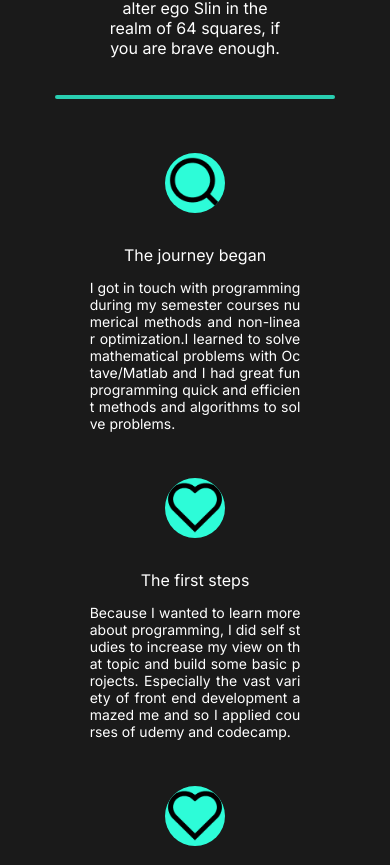
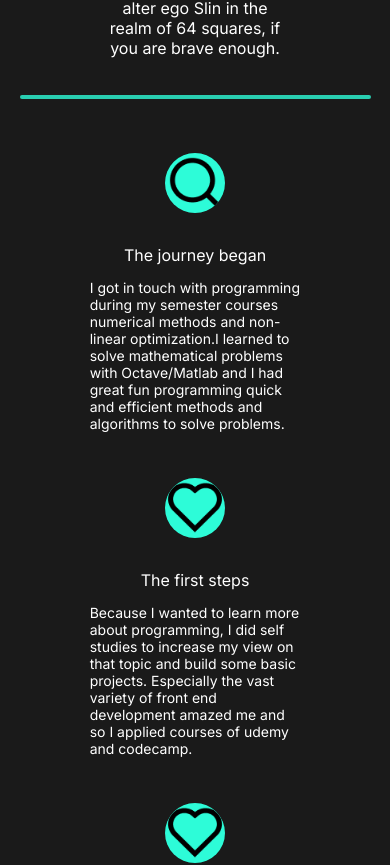
Before and after one commit to nilsSpi/myPage, an Angular app: page / in a window 390 px wide. Shown: the part 3826-4691 px from the top of the page. Built offline with nearby package versions, Linux system fonts and the light colour scheme; a web font is replaced by a local one.

Commit message:
reworked steps @aboutMeComponent

```diff
--- a/src/app/about-me/about-me.component.scss
+++ b/src/app/about-me/about-me.component.scss
@@ -64,7 +64,7 @@ $color-black: #000000;
             margin-bottom: 5%;
 
             .bar{
-            width: 80%;
+            width: 100%;
             height: 4px;
             background-color: rgba($color-secondary,0.8);
             border-radius: 8px;
@@ -76,12 +76,12 @@ $color-black: #000000;
         .stepsContainer{
             display: flex;
             justify-content:space-around;
+            margin-bottom: 5%;
 
 
             .step{
                 display: flex;
                 flex-direction: column;
-                justify-content:center;
                 align-items:center;
                 max-width:20%;
 
@@ -98,9 +98,6 @@ $color-black: #000000;
                 }
                 p{
                     color:white;
-                    height: 180px;
-                    text-align: justify !important;
-                    word-break: break-all !important;
                 }
             }
         }
@@ -111,7 +108,6 @@ $color-black: #000000;
 @media (max-width: 1200px) {
     .step{
          p{
-        height: 210px !important;
     }
 }
     }
@@ -127,7 +123,6 @@ $color-black: #000000;
             width: 60px !important;
         }
          p{
-        height: 350px !important;
         font-size:14px !important;
     }
     }
@@ -145,9 +140,7 @@ $color-black: #000000;
 
                 .aboutMe-text{
                     p{
-                        height: unset !important;
                         max-width: 100% !important;
-
                     }
                 }
             }
--- a/src/app/home/home.component.scss
+++ b/src/app/home/home.component.scss
@@ -111,6 +111,13 @@ $color-black: #000000;
         width: 520px !important;
     }
 }
+@media (max-width: 1100px) {
+    .flipImage-container{
+
+        height: 480px !important;
+        width: 480px !important;
+    }
+}
 
 
 @media (max-width: 1000px) {
```
